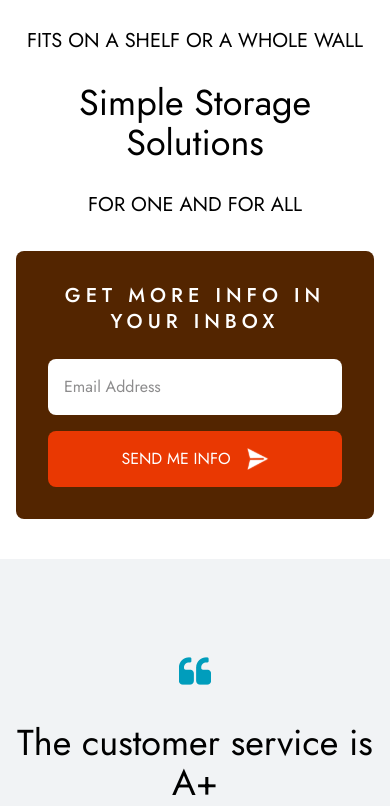
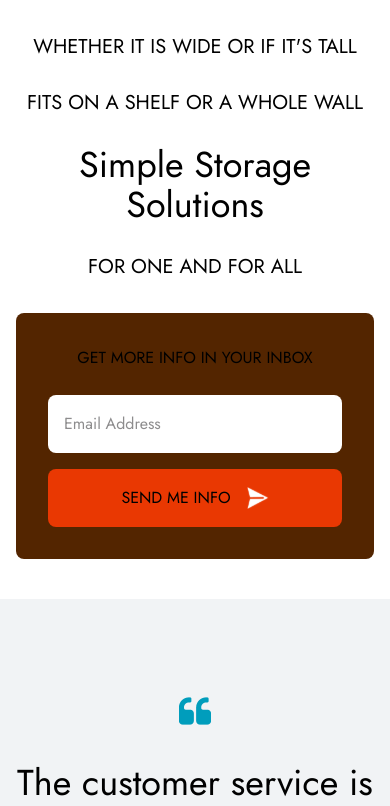
Before and after one commit to stevexero/box_valet, a Next.js app: page / in a window 390 px wide. Shown: the part 4128-4934 px from the top of the page. Built offline with nearby package versions, Linux system fonts and the light colour scheme.

Commit message:
Cleaned up unused css

```diff
--- a/components/landingpage/sections/benefits/Benefits.jsx
+++ b/components/landingpage/sections/benefits/Benefits.jsx
@@ -8,7 +8,7 @@ export default function Benefits() {
         id='Benefits'
         className='bg-accent-tertiary md:flex flex-col items-center justify-center w-full py-32 p-4 hidden'
       >
-        <div className='max-w-6xl container text_white'>
+        <div className='max-w-6xl container text-white'>
           <div className='w-full grid grid-cols-2 gap-12'>
             <div>
               <h2 className='text-4xl'>Solutions. for Everyone.</h2>
--- a/pages/_app.js
+++ b/pages/_app.js
@@ -1,7 +1,6 @@
 import { Provider } from 'react-redux';
 import { ClerkProvider } from '@clerk/nextjs';
 import { store } from '../store/store';
-import '@/styles/globals.css';
 import '@/styles/output.css';
 
 export default function App({ Component, pageProps }) {
--- a/styles/globals.css
+++ /dev/null
@@ -1,166 +0,0 @@
-@import url('https://fonts.googleapis.com/css2?family=Jost:wght@400;500;700&display=swap');
-
-:root {
-  --black: #1d1c1e;
-  --white: #ffffff;
-  --pale-grey-blue: #f1f3f5;
-  --dark-chocolate: #532500;
-  --red-orange: #e93802;
-  --aqua-blue: #009dbc;
-  --light-coral-red: #ff9e90;
-}
-
-* {
-  margin: 0;
-  padding: 0;
-  box-sizing: border-box;
-}
-
-html,
-body {
-  font-family: 'Jost', sans-serif;
-  font-weight: 400;
-  font-size: 16px;
-  line-height: 26px;
-}
-
-.main {
-  width: 100vw;
-  display: flex;
-  flex-direction: column;
-  align-items: center;
-}
-
-.container {
-  width: 1100px;
-}
-
-li {
-  list-style-type: none;
-}
-
-a {
-  text-decoration: none;
-  color: var(--black);
-}
-
-.bold {
-  font-weight: 700;
-}
-
-.text_white {
-  color: var(--white);
-}
-
-.text_center {
-  text-align: center;
-}
-
-.text_right {
-  text-align: right;
-}
-
-.text_justify {
-  text-align: justify;
-}
-
-.text_uppercase {
-  text-transform: uppercase;
-}
-
-.heading_primary {
-  font-size: 48px;
-  font-weight: 500;
-  line-height: 48px;
-}
-
-.heading_secondary {
-  font-size: 40px;
-  font-weight: 500;
-  line-height: 48px;
-  letter-spacing: 2px;
-}
-
-.heading_tertiary {
-  font-size: 20px;
-  font-weight: 500;
-  line-height: 26px;
-  letter-spacing: 5px;
-}
-
-.corner_radius {
-  border-radius: 15px;
-}
-
-.padding_tb_121 {
-  padding: 121px 0;
-}
-
-.margin_t_6 {
-  margin-top: 6px;
-}
-
-.margin_t_25 {
-  margin-top: 25px;
-}
-
-.margin_t_28 {
-  margin-top: 28px;
-}
-
-.margin_t_31 {
-  margin-top: 31px;
-}
-
-.margin_t_36 {
-  margin-top: 36px;
-}
-
-.margin_t_51 {
-  margin-top: 51px;
-}
-
-.margin_t_75 {
-  margin-top: 75px;
-}
-
-.button {
-  padding: 12px 22px;
-  font-weight: 500;
-  letter-spacing: 1px;
-  border: 4px solid var(--red-orange);
-}
-
-.button_primary {
-  color: var(--white);
-  background: var(--red-orange);
-}
-
-.button_secondary {
-  color: var(--black);
-  background: transparent;
-}
-
-.cl-internal-b3fm6y {
-  display: none;
-}
-
-.cl-formButtonPrimary {
-  background: var(--red-orange);
-}
-
-.cl-formButtonPrimary:hover {
-  background-color: var(--red-orange);
-}
-
-/* Mobile */
-@media (max-width: 767px) {
-  html,
-  body {
-    overflow-x: hidden;
-  }
-
-  .container {
-    width: 100%;
-  }
-}
--- a/styles/output.css
+++ b/styles/output.css
@@ -1,4 +1,26 @@
+@import url('https://fonts.googleapis.com/css2?family=Jost:wght@400;500;700&display=swap');
+
 /* styles/styles.css */
 @tailwind base;
 @tailwind components;
 @tailwind utilities;
+
+html,
+body {
+  font-family: 'Jost', sans-serif;
+  font-weight: 400;
+  font-size: 16px;
+  line-height: 26px;
+}
+
+.cl-internal-b3fm6y {
+  display: none;
+}
+
+.cl-formButtonPrimary {
+  background: var(--red-orange);
+}
+
+.cl-formButtonPrimary:hover {
+  background-color: var(--red-orange);
+}
```
